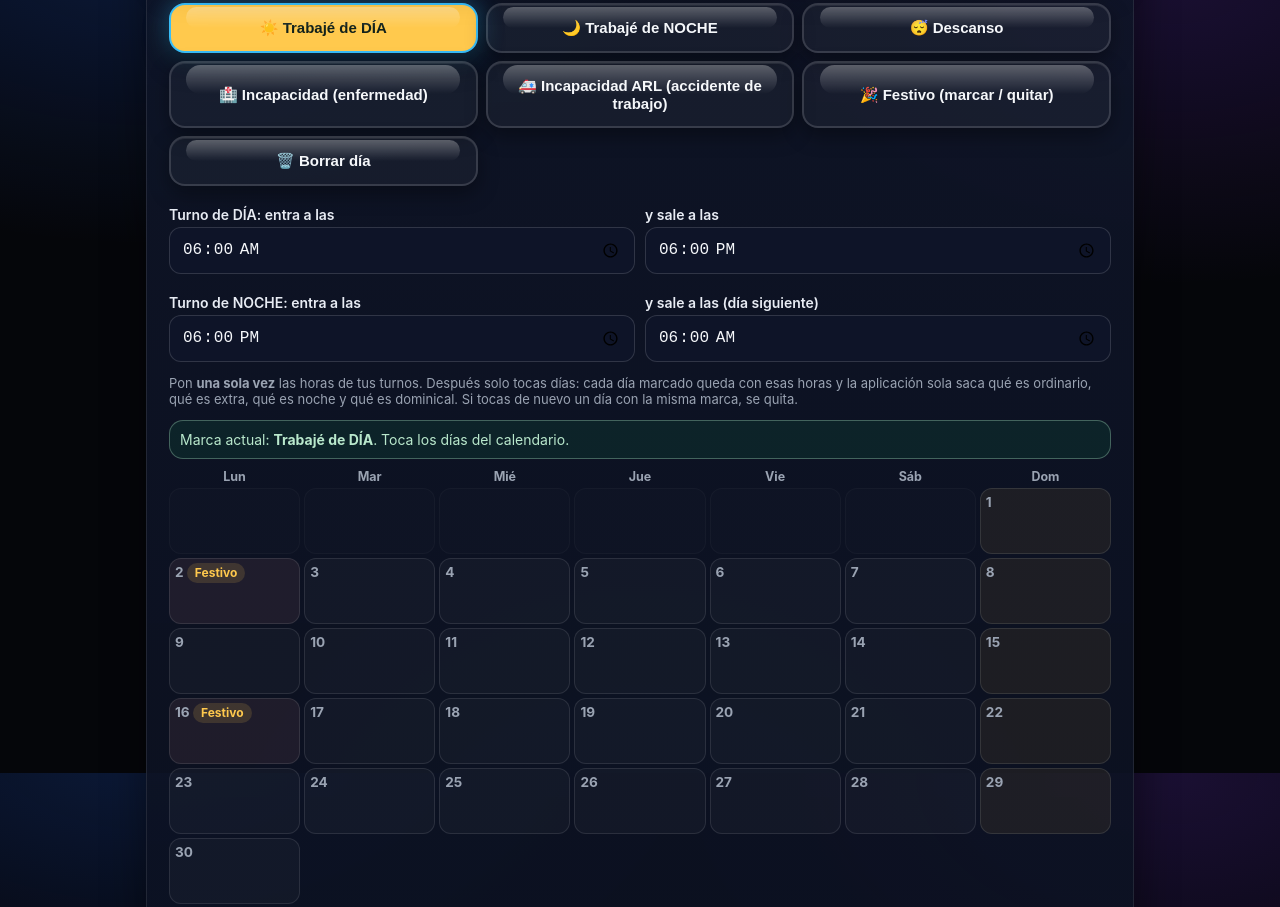
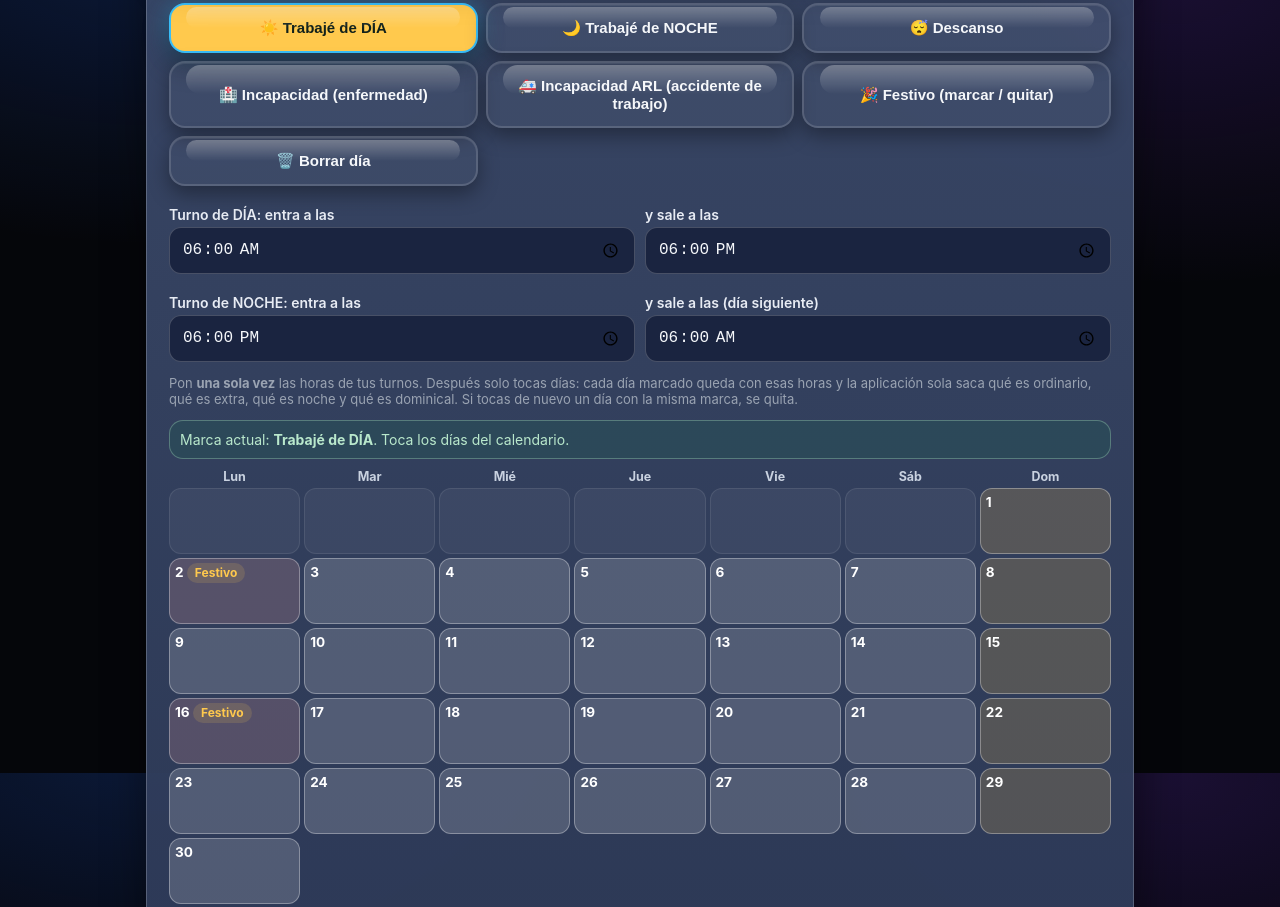
Before and after one commit to adr-software-co/adr-software-co.github.io, a plain HTML site: page index.html in a window 1280 px wide. Shown: the part 827-1734 px from the top of the page. Drawn offline with Linux system fonts and the light colour scheme.

Commit message:
Diseño oscuro: tarjetas y calendario más claros

```diff
--- a/index.html
+++ b/index.html
@@ -127,13 +127,13 @@ header p{font-size:15.5px;opacity:.92;max-width:620px;margin:8px auto 0;line-hei
 nav button{background:rgba(255,255,255,.05);border:1px solid rgba(255,255,255,.16);color:#E8ECF4;border-radius:999px}
 nav button.activo{background:#FFFFFF;color:#0A0A0F;border-color:#FFFFFF}
 /* Tarjetas de cristal */
-.tarjeta{background:linear-gradient(180deg,rgba(17,24,43,.88),rgba(11,16,32,.92));border:1px solid rgba(255,255,255,.09);border-radius:22px;padding:22px;box-shadow:0 18px 44px rgba(0,0,0,.45);margin-bottom:18px}
+.tarjeta{background:linear-gradient(180deg,rgba(64,79,112,.95),rgba(41,53,82,.97));border:1px solid rgba(255,255,255,.20);border-radius:22px;padding:22px;box-shadow:0 18px 44px rgba(0,0,0,.45),inset 0 1px 0 rgba(255,255,255,.09);margin-bottom:18px}
 .tarjeta h2{font-family:'Sora','Inter',sans-serif;color:#F5F7FA;font-size:20px;letter-spacing:-.01em}
 .tarjeta h3{color:#F5F7FA}
 label{color:#E8ECF4}
 .peq{color:#9AA3B2}
-input,select,textarea{background:#0E1428;color:#F5F7FA;border:1px solid rgba(255,255,255,.14);border-radius:12px;padding:11px 12px;transition:border-color .15s,box-shadow .15s}
-select option{background:#0E1428;color:#F5F7FA}
+input,select,textarea{background:#1A2440;color:#F5F7FA;border:1px solid rgba(255,255,255,.20);border-radius:12px;padding:11px 12px;transition:border-color .15s,box-shadow .15s}
+select option{background:#1A2440;color:#F5F7FA}
 input:focus,select:focus,textarea:focus{outline:none;border-color:#38BDF8;box-shadow:0 0 0 4px rgba(56,189,248,.22)}
 input[type="checkbox"],input[type="radio"]{accent-color:#38BDF8}
 /* Botón principal: pastilla blanca, texto oscuro, flecha (jerarquía del diseño de referencia) */
@@ -160,13 +160,14 @@ th,td{border-bottom:1px solid rgba(255,255,255,.08)}
 .rapido-btn[data-modo-rapido="incapacidad_general"].activo{background:#FFC98A;border-color:#E07B24}
 .rapido-btn[data-modo-rapido="incapacidad_arl"].activo{background:#F6A8A8;border-color:#D63A3A}
 .rapido-btn[data-modo-rapido="borrar"].activo{background:#F2B8B2;border-color:#B42318}
-.cal-dia{background:rgba(255,255,255,.03);border:1px solid rgba(255,255,255,.10);color:#E8ECF4;border-radius:12px}
-.cal-dia.domingo{background:rgba(255,201,77,.07)}
-.cal-dia.festivo{background:rgba(246,168,168,.08)}
-.cal-dia.sin-registro{color:#9AA3B2}
+.cal-dia{background:rgba(255,255,255,.17);border:1px solid rgba(255,255,255,.32);color:#E8ECF4;border-radius:12px}
+.cal-dia .num{color:#FFFFFF}
+.cal-dia.domingo{background:rgba(255,201,77,.18)}
+.cal-dia.festivo{background:rgba(246,168,168,.19)}
+.cal-dia.sin-registro{color:#B9C2D4}
 .cal-dia.sel{outline:3px solid #38BDF8}
 .cal-dia.marcado-trabajado,.cal-dia.marcado-descanso,.cal-dia.marcado-incapacidad,.cal-dia.marcado-incapacidad-arl{color:#12211A}
-.cal-cab div{color:#9AA3B2}
+.cal-cab div{color:#C9D2E0}
 /* Modo pregunta por pregunta */
 .ci-pregunta{color:#F5F7FA}
 .ci-boton{background:rgba(255,255,255,.04);border:2px solid rgba(255,255,255,.14);color:#F5F7FA;border-radius:16px;transition:transform .12s,box-shadow .12s}
@@ -213,7 +214,7 @@ input.ci-salario{border-radius:14px}
 .leyes p{margin-left:37px}
 #vigilantes h3{margin-top:18px}
 /* Mini acordeones por oficio */
-.acordeon-mini{margin-top:16px;border:1px solid rgba(255,255,255,.10);border-radius:16px;padding:13px 15px;background:rgba(255,255,255,.03)}
+.acordeon-mini{margin-top:16px;border:1px solid rgba(255,255,255,.13);border-radius:16px;padding:13px 15px;background:rgba(255,255,255,.06)}
 .acordeon-mini .icono-oficio{width:37px;height:37px;border-radius:11px}
 .acordeon-mini .icono-oficio svg{width:21px;height:21px}
 .acordeon-mini .acordeon-titulo{font-size:16.5px}
@@ -236,7 +237,7 @@ button.accion:hover{transform:translateY(-2px);filter:brightness(1.07)}
 .adr-pie-nota{font-size:12.5px;opacity:.75;max-width:640px;margin:10px auto 0;line-height:1.55}
 /* ===== Escena del héroe: la calculadora flotando en 3D ===== */
 .adr-escena{position:absolute;inset:0;z-index:0;pointer-events:none;transition:transform .35s ease-out}
-.panel-3d{position:absolute;background:rgba(13,19,38,.55);backdrop-filter:blur(8px);-webkit-backdrop-filter:blur(8px);border:1px solid rgba(255,255,255,.14);border-radius:16px;box-shadow:0 24px 48px rgba(0,0,0,.45),inset 0 1px 0 rgba(255,255,255,.12);padding:12px 14px;color:#E8ECF4;animation:flotarPanel 8s ease-in-out infinite alternate}
+.panel-3d{position:absolute;background:rgba(54,68,102,.66);backdrop-filter:blur(8px);-webkit-backdrop-filter:blur(8px);border:1px solid rgba(255,255,255,.14);border-radius:16px;box-shadow:0 24px 48px rgba(0,0,0,.45),inset 0 1px 0 rgba(255,255,255,.12);padding:12px 14px;color:#E8ECF4;animation:flotarPanel 8s ease-in-out infinite alternate}
 .panel-tit{font-size:10.5px;font-weight:700;letter-spacing:.14em;text-transform:uppercase;color:#9AA3B2;margin-bottom:8px}
 .panel-cal{left:2.5%;top:104px;width:196px}
 .panel-cal-grid{display:grid;grid-template-columns:repeat(7,1fr);gap:3px}
```
